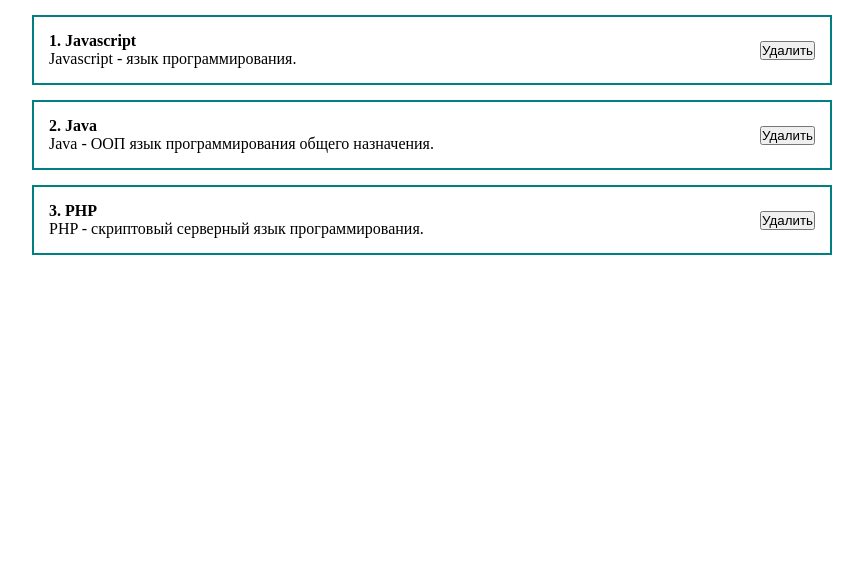
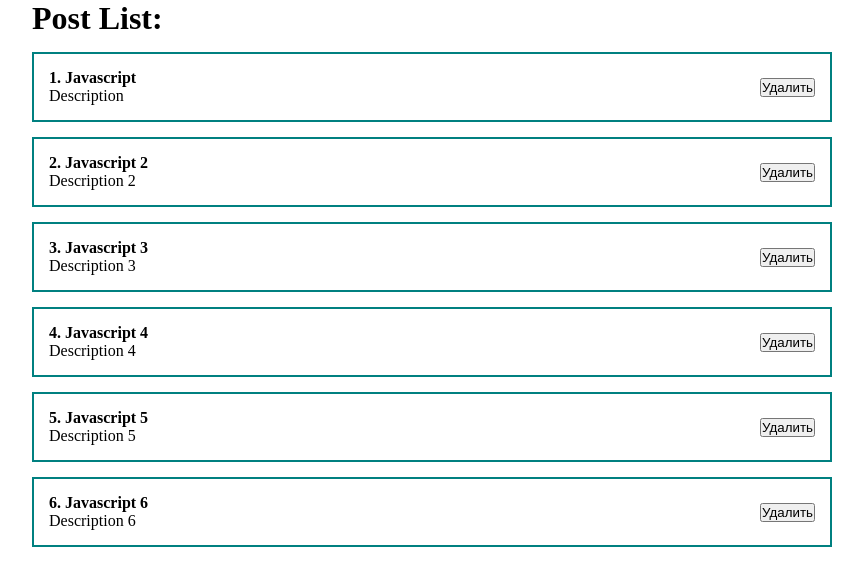
Before and after one commit to alexmanwell/react-blog, a React (Create React App) app: page / in a window 1280 px wide. Shown: the top 586 px of the page, without its empty margins (208-1071 px from the left). Built offline with nearby package versions, Linux system fonts and the light colour scheme.

Commit message:
Add posts. Create PostItem component.

```diff
--- a/src/App.js
+++ b/src/App.js
@@ -1,40 +1,23 @@
 import React, {useState} from 'react';
 import './styles/App.css';
+import {PostItem} from "./components/PostItem";
 
 function App() {
-  const [value, setValue] = useState("Текст в инпуте");
+  const [posts, setPosts] = useState([
+    {id: 1, title: "Javascript", description: "Description"},
+    {id: 2, title: "Javascript 2", description: "Description 2"},
+    {id: 3, title: "Javascript 3", description: "Description 3"},
+    {id: 4, title: "Javascript 4", description: "Description 4"},
+    {id: 5, title: "Javascript 5", description: "Description 5"},
+    {id: 6, title: "Javascript 6", description: "Description 6"},
+  ]);
 
   return (
     <div className="App">
-      <div className="post">
-        <div className="post__content">
-          <strong>1. Javascript</strong>
-          <div>Javascript - язык программирования.</div>
-        </div>
-        <div className="post__btns">
-          <button>Удалить</button>
-        </div>
-      </div>
-
-      <div className="post">
-        <div className="post__content">
-          <strong>2. Java</strong>
-          <div>Java - ООП язык программирования общего назначения.</div>
-        </div>
-        <div className="post__btns">
-          <button>Удалить</button>
-        </div>
-      </div>
-
-      <div className="post">
-        <div className="post__content">
-          <strong>3. PHP</strong>
-          <div>PHP - скриптовый серверный язык программирования.</div>
-        </div>
-        <div className="post__btns">
-          <button>Удалить</button>
-        </div>
-      </div>
+      <h1>Post List:</h1>
+      {posts.map((post) =>
+        <PostItem post={post} key={new Date()}/>
+      )}
     </div>
   )
 }
--- /dev/null
+++ b/src/components/PostItem.jsx
@@ -0,0 +1,15 @@
+import React from 'react';
+
+export const PostItem = (props) => {
+  return (
+    <div className="post">
+      <div className="post__content">
+        <strong>{props.post.id}. {props.post.title}</strong>
+        <div>{props.post.description}</div>
+      </div>
+      <div className="post__btns">
+        <button>Удалить</button>
+      </div>
+    </div>
+  );
+};
```
